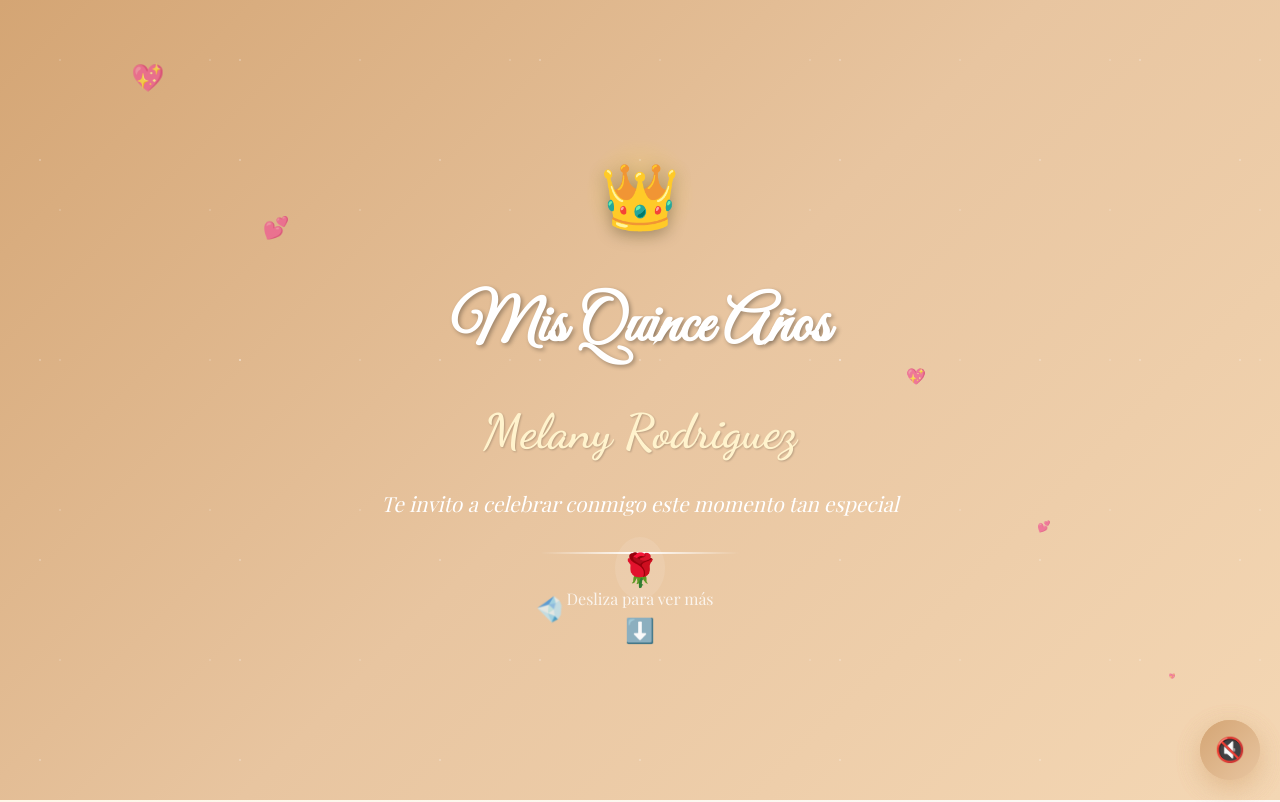
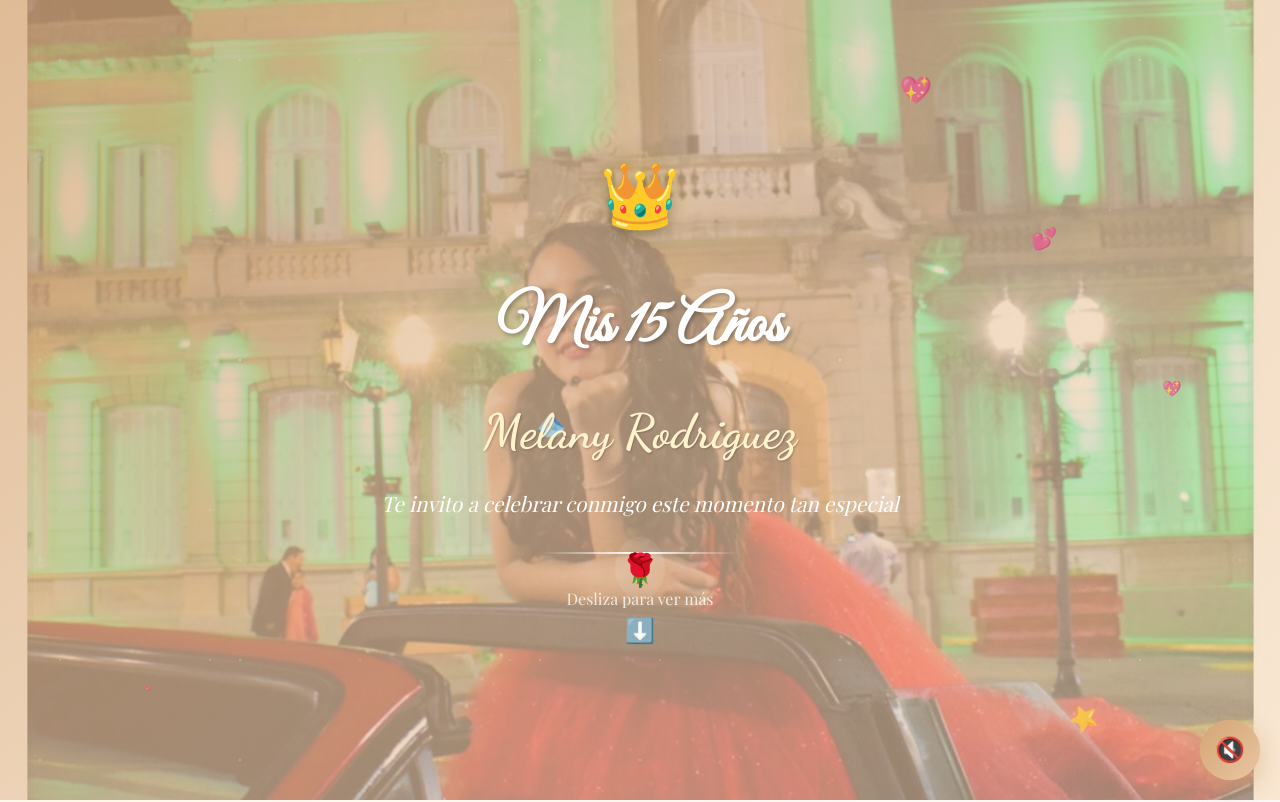
Before and after one commit to InaViviant/Mis_XV_Premium, a plain HTML site: page index.html in a window 1280 px wide. Shown: the top 802 px of the page. Drawn offline with nearby package versions, Linux system fonts and the light colour scheme.

Commit message:
agrego foto parallax

```diff
--- a/css/styles.css
+++ b/css/styles.css
@@ -31,10 +31,46 @@ body {
 
 /* Presentación */
 #presentacion {
-    background: linear-gradient(135deg, #d4a574 0%, #e8c5a0 50%, #f4d7b4 100%);
     color: white;
     position: relative;
     overflow: hidden;
+}
+
+/* Fondo parallax */
+.parallax-section {
+    position: relative;
+    overflow: hidden;
+}
+
+.parallax-bg {
+    position: absolute;
+    top: -20%;
+    left: 0;
+    width: 100%;
+    height: 120%;
+    background-image: url('/img/mela.jpg');
+    background-size: cover;
+    background-position: center;
+    background-repeat: no-repeat;
+    background-attachment: fixed;
+    will-change: transform;
+    z-index: 1;
+}
+
+.parallax-bg::before {
+    content: '';
+    position: absolute;
+    top: 0;
+    left: 0;
+    width: 100%;
+    height: 100%;
+    background: linear-gradient(135deg, rgba(212, 165, 116, 0.8) 0%, rgba(232, 197, 160, 0.7) 50%, rgba(244, 215, 180, 0.6) 100%);
+    z-index: 2;
+}
+
+#presentacion .container {
+    position: relative;
+    z-index: 3;
 }
 
 .sparkles {
@@ -43,6 +79,7 @@ body {
     left: 0;
     width: 100%;
     height: 100%;
+    z-index: 2;
     background-image:
         radial-gradient(circle at 20% 80%, rgba(255, 255, 255, 0.3) 1px, transparent 1px),
         radial-gradient(circle at 80% 20%, rgba(255, 255, 255, 0.3) 1px, transparent 1px),
@@ -198,6 +235,7 @@ body {
     width: 100%;
     height: 100%;
     pointer-events: none;
+    z-index: 2;
 }
 
 .heart {
@@ -1182,6 +1220,12 @@ body {
 
 /* Responsive */
 @media (max-width: 768px) {
+    .parallax-bg {
+        background-attachment: scroll;
+        top: -10%;
+        height: 110%;
+    }
+
     .main-title {
         font-size: 3rem;
     }
@@ -1291,6 +1335,11 @@ body {
             }
 
 @media (max-width: 480px) {
+    .parallax-bg {
+        top: 0;
+        height: 100%;
+    }
+
     .countdown-container {
         gap: 0.5rem;
         max-width: 280px;
--- a/index.html
+++ b/index.html
@@ -10,6 +10,7 @@
 <body>
     <!-- Sección de Presentación -->
     <section id="presentacion" class="section">
+        <div class="parallax-bg"></div>
         <div class="sparkles"></div>
         <div class="floating-hearts">
             <div class="heart">💖</div>
@@ -23,7 +24,7 @@
                 <div class="crown-glow"></div>
                 <div class="crown">👑</div>
             </div>
-            <h1 class="main-title">Mis Quince Años</h1>
+            <h1 class="main-title">Mis   15   Años</h1>
             <h2 class="name">Melany Rodriguez</h2>
             <p class="subtitle">Te invito a celebrar conmigo este momento tan especial</p>
             <div class="decorative-line">
--- a/js/scripts.js
+++ b/js/scripts.js
@@ -259,6 +259,9 @@ document.addEventListener('DOMContentLoaded', function() {
 
 // Smooth scrolling para navegación
 document.addEventListener('DOMContentLoaded', function() {
+    // Efecto parallax
+    initParallaxEffect();
+
     // Agregar efecto de aparición cuando los elementos entran en pantalla
     const observerOptions = {
         threshold: 0.1,
@@ -286,6 +289,54 @@ document.addEventListener('DOMContentLoaded', function() {
     // Efecto de partículas flotantes
     createFloatingParticles();
 });
+
+// Inicializar efecto parallax
+function initParallaxEffect() {
+    const parallaxBg = document.querySelector('.parallax-bg');
+    const presentacionSection = document.getElementById('presentacion');
+
+    if (!parallaxBg || !presentacionSection) return;
+
+    function updateParallax() {
+        const scrolled = window.pageYOffset;
+        const sectionHeight = presentacionSection.offsetHeight;
+        const sectionTop = presentacionSection.offsetTop;
+
+        // Solo aplicar el efecto cuando la sección está visible
+        if (scrolled < sectionHeight + sectionTop) {
+            const parallaxSpeed = 0.5;
+            const yPos = scrolled * parallaxSpeed;
+
+            // Aplicar transformación
+            parallaxBg.style.transform = `translate3d(0, ${yPos}px, 0)`;
+
+            // Calcular opacidad basada en el scroll
+            const opacity = Math.max(0, 1 - (scrolled / sectionHeight));
+            parallaxBg.style.opacity = opacity;
+        }
+    }
+
+    // Usar requestAnimationFrame para mejor rendimiento
+    let ticking = false;
+
+    function requestTick() {
+        if (!ticking) {
+            requestAnimationFrame(updateParallax);
+            ticking = true;
+        }
+    }
+
+    function handleScroll() {
+        requestTick();
+        ticking = false;
+    }
+
+    // Escuchar el evento scroll
+    window.addEventListener('scroll', handleScroll, { passive: true });
+
+    // Ejecutar una vez al cargar
+    updateParallax();
+}
 
 // Crear partículas flotantes decorativas
 function createFloatingParticles() {
```
Also changed, not shown: img/mela.jpg (added).
